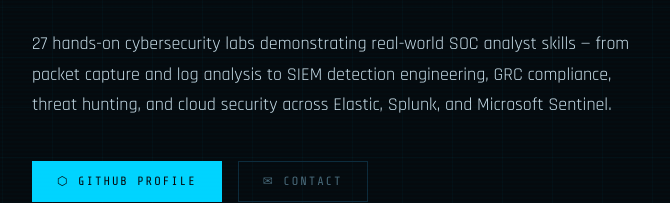
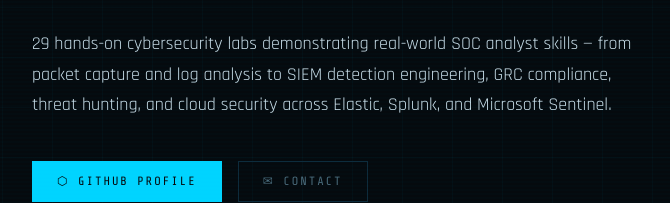
Before and after one commit to RouteToRoot/RouteToRoot.github.io, a plain HTML site: page index.html in a window 1280 px wide. Shown: the part 243-446 px from the top of the page, 98-768 px from the left. Drawn offline with nearby package versions, Linux system fonts and the light colour scheme.

Commit message:
Update index.html

```diff
--- a/index.html
+++ b/index.html
@@ -290,7 +290,7 @@
   <h1>Eric <span>Ellison</span></h1>
   <div class="subtitle">// SOC Analyst &nbsp;|&nbsp; Blue Team &nbsp;|&nbsp; Detection Engineering</div>
   <p class="tagline">
-    27 hands-on cybersecurity labs demonstrating real-world SOC analyst skills — from packet capture and log analysis to SIEM detection engineering, GRC compliance, threat hunting, and cloud security across Elastic, Splunk, and Microsoft Sentinel.
+    29 hands-on cybersecurity labs demonstrating real-world SOC analyst skills — from packet capture and log analysis to SIEM detection engineering, GRC compliance, threat hunting, and cloud security across Elastic, Splunk, and Microsoft Sentinel.
   </p>
   <div class="header-links">
     <a href="https://github.com/RouteToRoot" class="btn btn-primary" target="_blank">⬡ GITHUB PROFILE</a>
```
